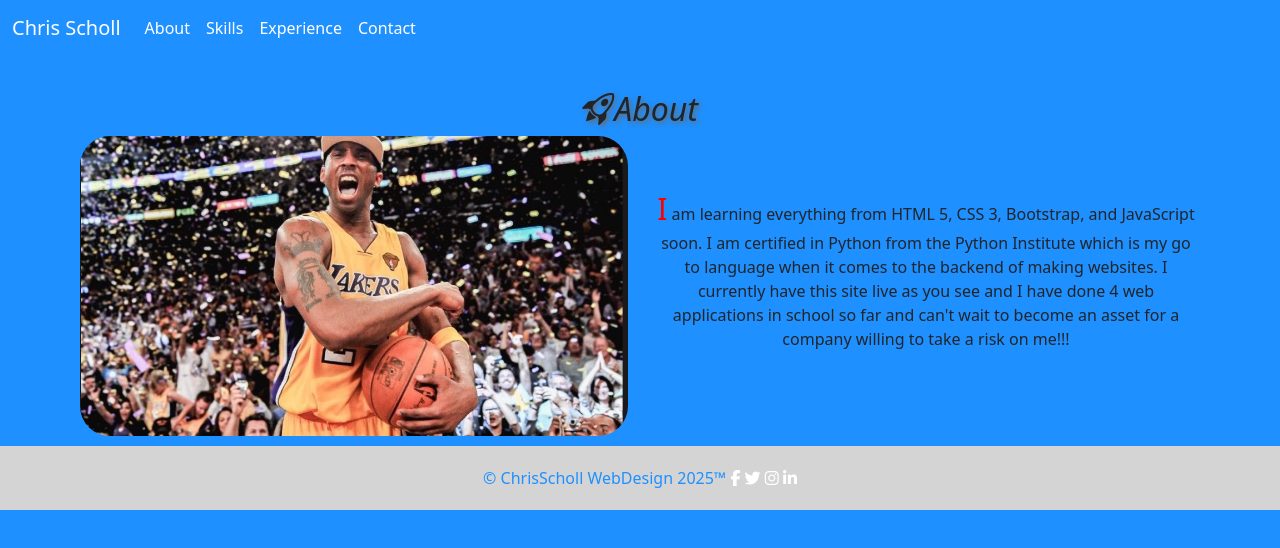
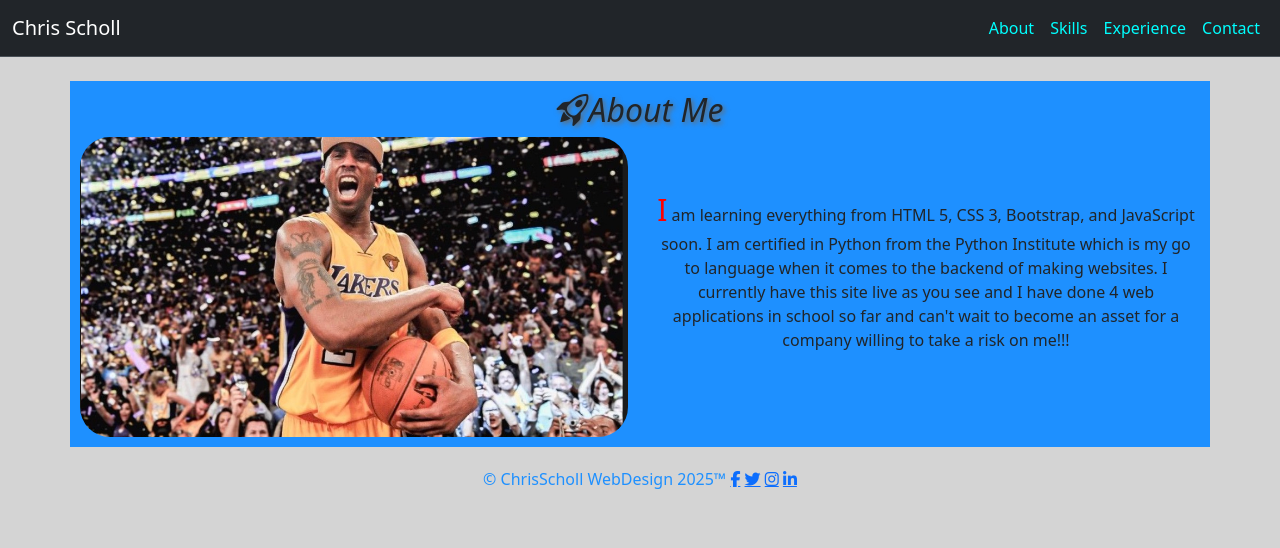
Before and after one commit to chrisscholl16/ChrisResumeSite, a plain HTML site: page templates/about.html in a window 1280 px wide. Drawn offline with nearby package versions, Linux system fonts and the light colour scheme; files that its build step writes are made by us from their sources; files whose address does not match are found by name.

Commit message:
navbar set up

```diff
--- a/static/css/styles.css
+++ b/static/css/styles.css
@@ -6,9 +6,14 @@ footer {
     padding-bottom: 20px;
     background-color: #d4d4d4;
   }
+
+  .nav-link {
+    color: cyan;
+  }
+
   body {
     position: relative;
-    background-color: dodgerblue;
+    background-color: #d4d4d4;
   }
 
   #hero-section {
@@ -92,7 +97,7 @@ footer {
     top: -100px;
   }
 
-  a:link {
+  /* a:link {
     color: white;
     background-color: transparent;
     text-decoration: none;
@@ -102,19 +107,19 @@ footer {
     color: cyan;
     background-color: transparent;
     text-decoration: none;
-  }
+  } */
 
   a:hover {
-    color: yellow;
+    color: red;
     background-color: transparent;
     text-decoration: underline;
   }
 
-  a:active {
+  /* a:active {
     color: white;
     background-color: transparent;
     text-decoration: underline;
-  }
+  } */
 
   .carousel-item img {
     object-fit: cover;
--- a/templates/about.html
+++ b/templates/about.html
@@ -35,25 +35,25 @@
         <link href="static/css/styles.css" rel="stylesheet" type="text/css" />
       </head>
 <body>
-    <nav class="navbar navbar-expand-lg bg-body-warning">
+    <nav class="navbar bg-dark navbar-expand-md border-bottom border-body" data-bs-theme="dark">
         <div class="container-fluid">
           <a class="navbar-brand" href="/">Chris Scholl</a>
           <button class="navbar-toggler" type="button" data-bs-toggle="collapse" data-bs-target="#navbarNav" aria-controls="navbarNav" aria-expanded="false" aria-label="Toggle navigation">
             <span class="navbar-toggler-icon"></span>
           </button>
           <div class="collapse navbar-collapse" id="navbarNav">
-            <ul class="navbar-nav">
+            <ul class="navbar-nav ms-auto">
               <li class="nav-item">
-                <a class="nav-link" aria-current="page" href="/about">About</a>
+                <a class="nav-link navbar-right" href="/about">About</a>
               </li>
               <li class="nav-item">
-                <a class="nav-link" href="/skills">Skills</a>
+                <a class="nav-link navbar-right" href="/skills">Skills</a>
               </li>
               <li class="nav-item">
-                <a class="nav-link" href="/experience">Experience</a>
+                <a class="nav-link navbar-right" href="/experience">Experience</a>
               </li>
               <li class="nav-item">
-                <a class="nav-link" href="/contact">Contact</a>
+                <a class="nav-link navbar-right" href="/contact">Contact</a>
               </li>
             </ul>
           </div>
@@ -65,7 +65,7 @@
 
     <section class="container-fluid container-lg mt-4" id="mission-section-target">
       <h2 class="text-center" id="mission">
-        <i class="bi bi-rocket-takeoff">About</i>
+        <i class="bi bi-rocket-takeoff">About Me</i>
       </h2>
       <div class="row">
         <div class="col-md-6">
```
Also changed, not shown: templates/contact.html (+6 -6 lines), templates/experience.html (+6 -6 lines), templates/index.html (+3 -3 lines), templates/skills.html (+6 -6 lines).
